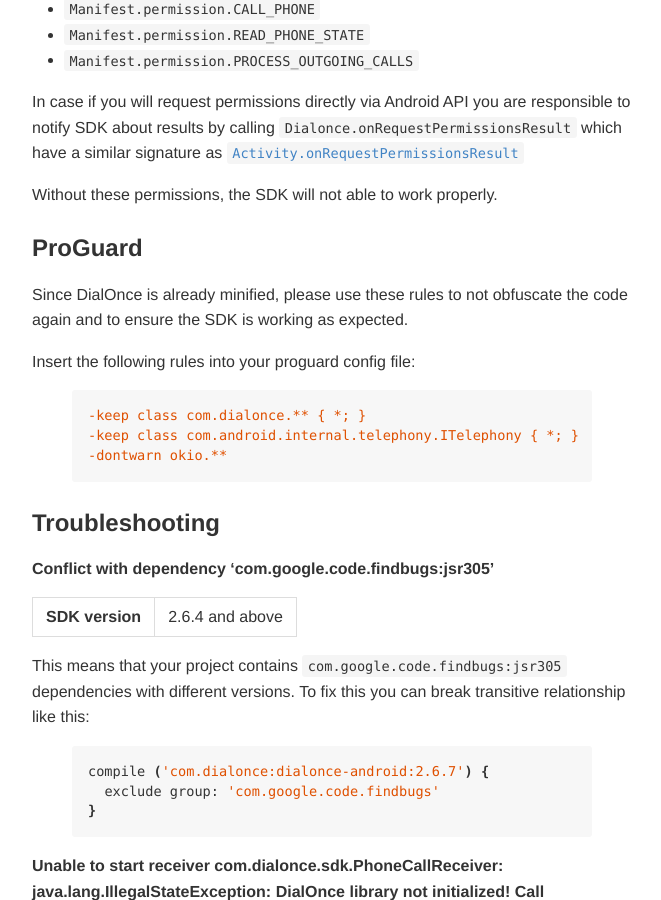
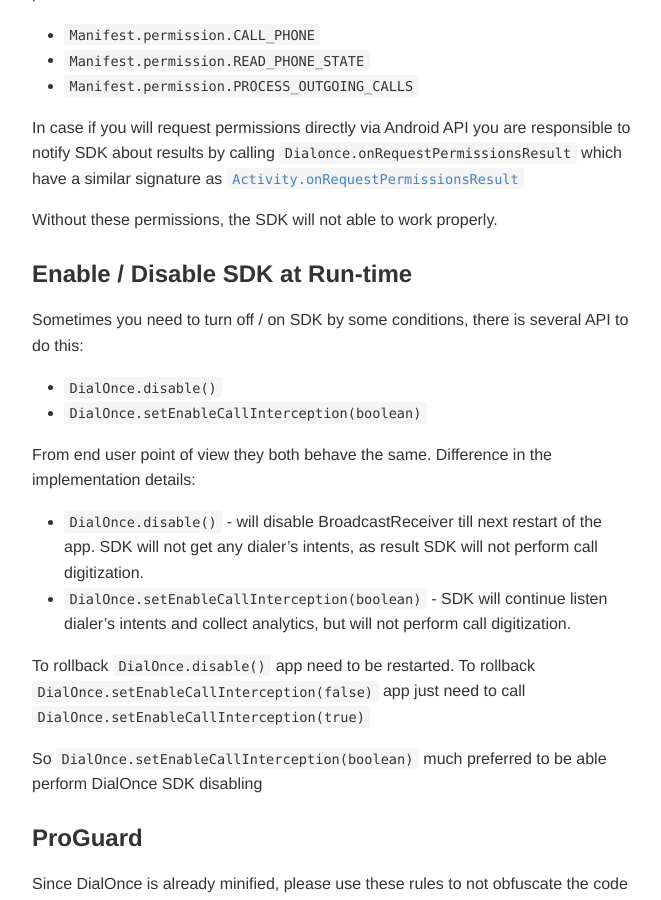
Before and after one commit to dialonce/dialonce.github.io, a Jekyll site: the page built from android/howto/index.md, in a window 1280 px wide and 900 px high, scrolled down 3675 px. Shown: the whole window, without its empty margins (308-969 px from the left). Built offline with Jekyll 4.4.1, drawn with Linux system fonts in a browser that asks for light colours.

Commit message:
Add Android SDK disabling section

```diff
--- a/android/howto/index.md
+++ b/android/howto/index.md
@@ -25,8 +25,9 @@
 	-	[Gradle](#gradle-recommanded)
 	-	[Maven](#maven)
 5.	[Request Runtime Permissions](#request-runtime-permissions)
-6.	[Proguard](#proguard)
-7.	[Options](#options)
+6.	[Disable SDK](#enable--disable-sdk-at-run-time)
+7.	[Proguard](#proguard)
+8.	[Options](#options)
 
 ### Introduction
 
@@ -148,6 +149,23 @@
 
 Without these permissions, the SDK will not able to work properly.
 
+### Enable / Disable SDK at Run-time
+
+Sometimes you need to turn off / on SDK by some conditions, there is several API to do this:
+
+ - `DialOnce.disable()`
+ - `DialOnce.setEnableCallInterception(boolean)`
+
+From end user point of view they both behave the same. Difference in the implementation details:
+
+ - `DialOnce.disable()` - will disable BroadcastReceiver till next restart of the app. SDK will not get any dialer's intents, as result SDK will not perform call digitization.
+ - `DialOnce.setEnableCallInterception(boolean)` - SDK will continue listen dialer's intents and collect analytics, but will not perform call digitization.
+
+To rollback `DialOnce.disable()` app need to be restarted.
+To rollback `DialOnce.setEnableCallInterception(false)` app just need to call `DialOnce.setEnableCallInterception(true)`
+
+So `DialOnce.setEnableCallInterception(boolean)` much preferred to be able perform DialOnce SDK disabling
+
 ### ProGuard
 
 Since DialOnce is already minified, please use these rules to not obfuscate the code again and to ensure the SDK is working as expected.
```
Also changed, not shown: android/specs/index.md (+3 -2 lines).
